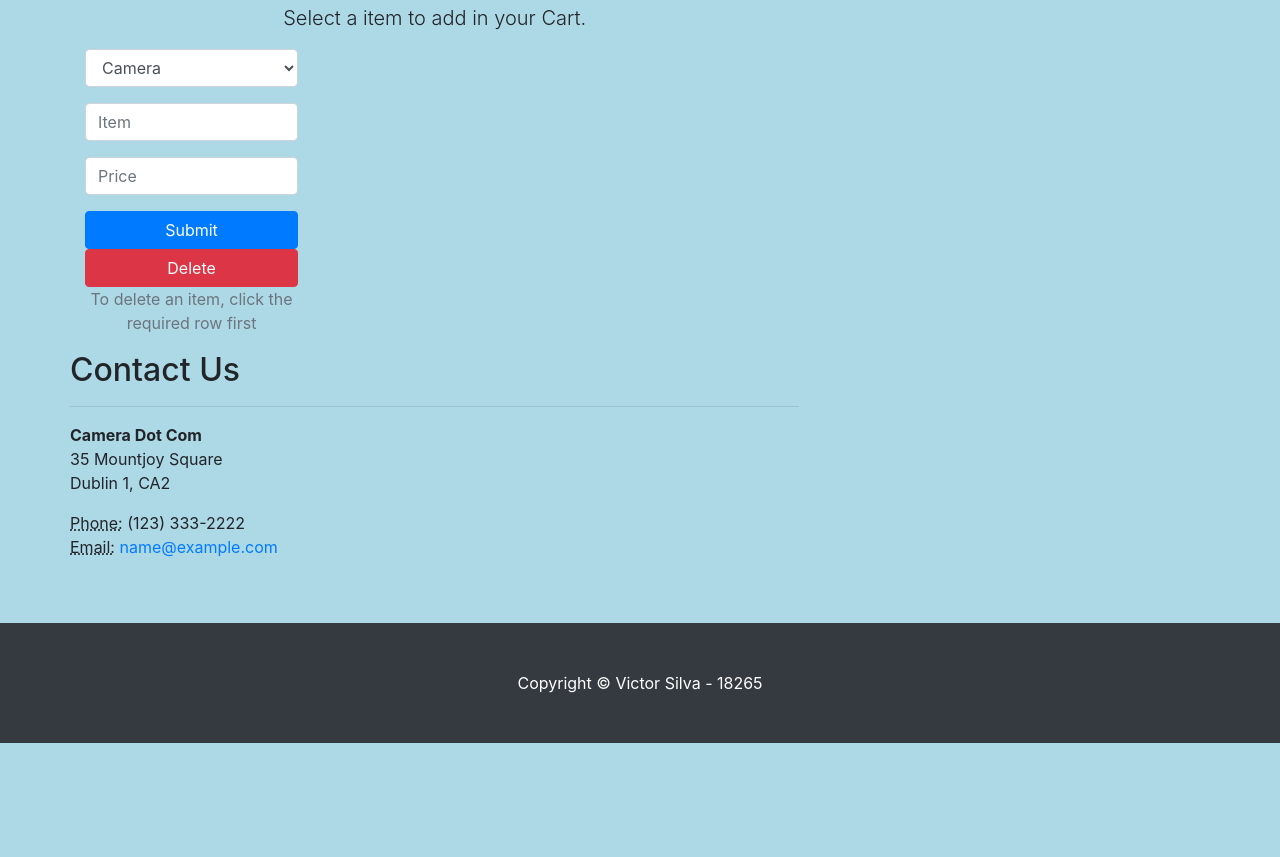
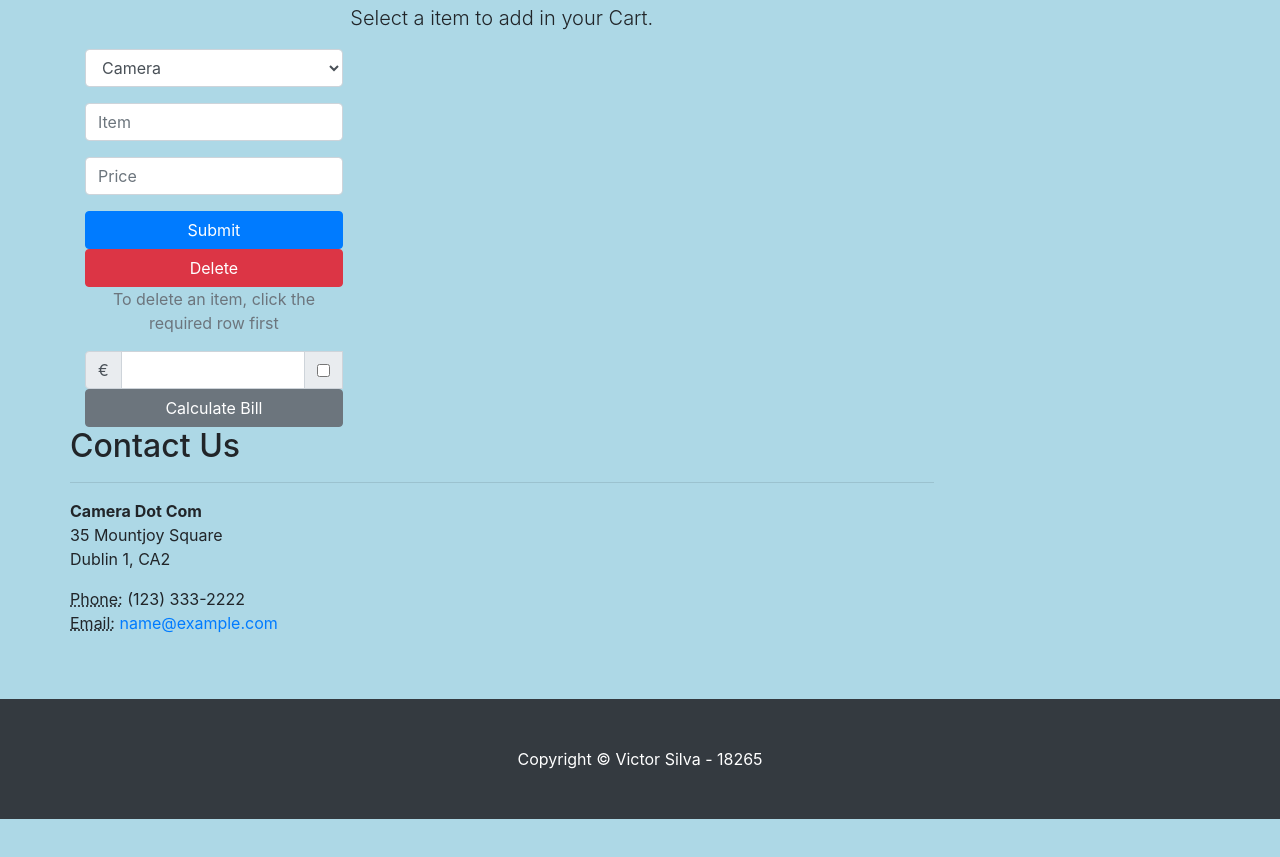
Before and after one commit to TriggerSilva/BackEndProjectCA2, a plain HTML site: page BackEndProject - Victor silva 18265/views/index.html in a window 1280 px wide. Shown: the part 562-1419 px from the top of the page. Before the commit the page ends 1365 px from the top, so only its background shows below. Drawn offline with Linux system fonts and the light colour scheme; no server answers.

Commit message:
Victor Silva

```diff
--- a/BackEndProject - Victor silva 18265/views/index.html
+++ b/BackEndProject - Victor silva 18265/views/index.html
@@ -87,6 +87,21 @@
 				</form>
                     <button id="delete" class="btn btn-block btn-danger">Delete</button>
                     <p class="text-muted">To delete an item, click the required row first</p>
+                    <form>
+                    <div class="input-group">
+                        <div class="input-group-prepend">
+                                                        <span class="input-group-text">&euro;</span>
+                        </div>
+                        <input type="text" class="form-control" aria-label="Total" name="txtBillAmt">
+                         <div class="input-group-append">
+                            <div class="input-group-text">
+                                <input type="checkbox" id="showVeg" aria-label="Checkbox for following text input">
+                            </div>
+                        </div>
+                        <input class="btn btn-block btn-secondary" type="button" name="btnCalcBill" value="Calculate Bill" id="calcBill">
+                    </div>
+
+                </form>
 			</div>
 		</div>
 	</div>
```
Also changed, not shown: 1 other file.
